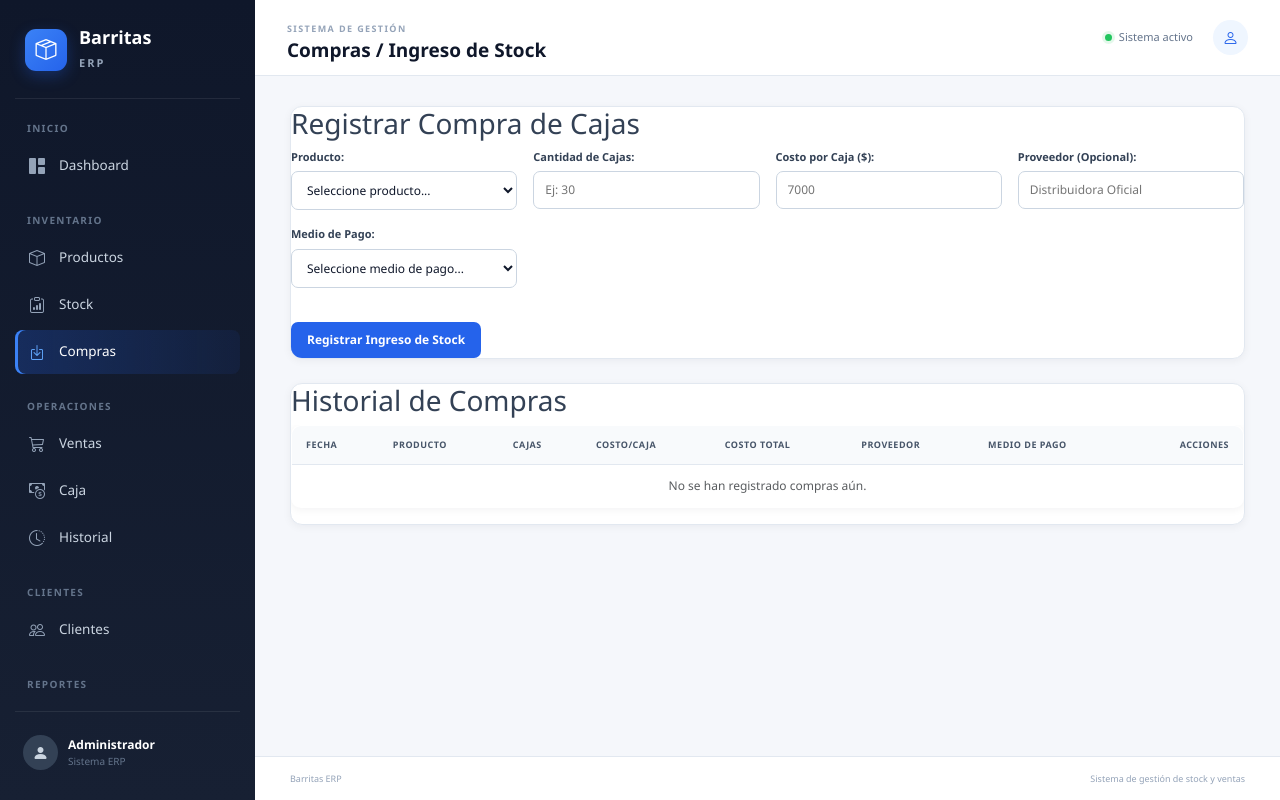
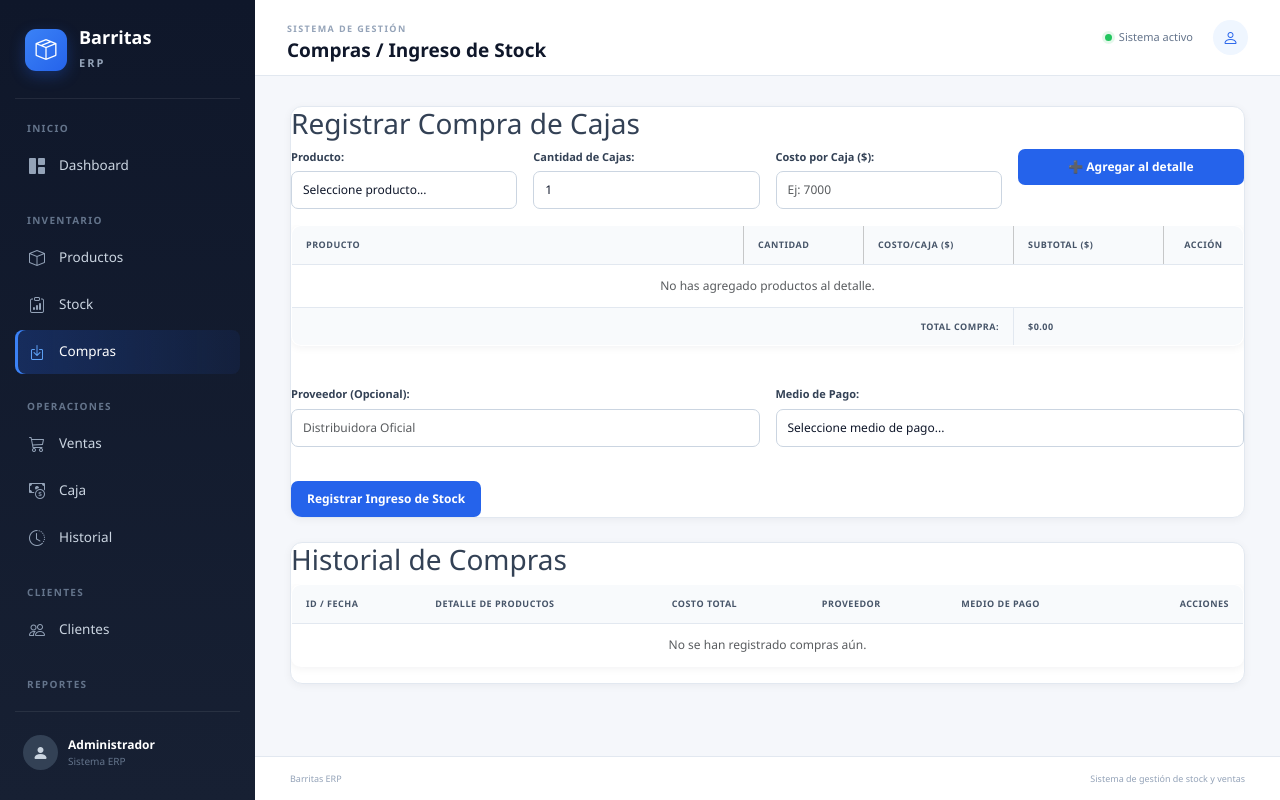
Before and after one commit to FrancoLince/barritas-stock, a Flask app: page /compras in a window 1280 px wide. Run offline with Flask 3, Linux system fonts and the light colour scheme; a user stored in the database is signed in; data that the repository does not hold is empty.

Commit message:
Update compras.html

```diff
--- a/templates/compras.html
+++ b/templates/compras.html
@@ -9,32 +9,72 @@
         <h3>Registrar Compra de Cajas</h3>
     </div>
 
-    <form action="{{ url_for('compras') }}" method="POST">
-        <div class="form-grid">
+    <!-- Formulario Principal -->
+    <form action="{{ url_for('compras') }}" method="POST" id="form-compra">
+        <input type="hidden" name="carrito_data" id="carrito_data">
+
+        <!-- Selector de Productos para agregar al Detalle -->
+        <div class="form-grid mb-3">
             <div class="form-group">
-                <label for="producto_id">Producto:</label>
-                <select id="producto_id" name="producto_id" required>
+                <label for="select_producto">Producto:</label>
+                <select id="select_producto" class="form-control">
                     <option value="">Seleccione producto...</option>
                     {% for prod in productos %}
-                        <option value="{{ prod.id }}">{{ prod.nombre }} - {{ prod.sabor }} (Stock actual: {{ prod.stock_cajas }} cajas)</option>
+                        <option value="{{ prod.id }}" data-nombre="{{ prod.nombre }} - {{ prod.sabor }}" data-costo="{{ prod.costo_caja }}">
+                            {{ prod.nombre }} - {{ prod.sabor }} (Stock actual: {{ prod.stock_cajas }} cajas)
+                        </option>
                     {% endfor %}
                 </select>
             </div>
             <div class="form-group">
-                <label for="cantidad_cajas">Cantidad de Cajas:</label>
-                <input type="number" id="cantidad_cajas" min="1" name="cantidad_cajas" placeholder="Ej: 30" required>
+                <label for="input_cantidad">Cantidad de Cajas:</label>
+                <input type="number" id="input_cantidad" min="1" class="form-control" placeholder="Ej: 30" value="1">
             </div>
             <div class="form-group">
-                <label for="costo_por_caja">Costo por Caja ($):</label>
-                <input type="number" id="costo_por_caja" step="0.01" name="costo_por_caja" placeholder="7000" required>
+                <label for="input_costo">Costo por Caja ($):</label>
+                <input type="number" id="input_costo" step="0.01" class="form-control" placeholder="Ej: 7000">
+            </div>
+            <div class="form-group d-flex align-items-end">
+                <button type="button" class="btn btn-secondary w-100" id="btn-agregar-item">➕ Agregar al detalle</button>
+            </div>
+        </div>
+
+        <!-- Tabla del Carrito/Detalle de Compras -->
+        <div class="table-responsive mb-4">
+            <table class="table table-bordered align-middle" id="tabla-carrito">
+                <thead class="table-light">
+                    <tr>
+                        <th>Producto</th>
+                        <th style="width: 120px;">Cantidad</th>
+                        <th style="width: 150px;">Costo/Caja ($)</th>
+                        <th style="width: 150px;">Subtotal ($)</th>
+                        <th style="width: 80px;" class="text-center">Acción</th>
+                    </tr>
+                </thead>
+                <tbody id="body-carrito">
+                    <tr id="tr-vacio">
+                        <td colspan="5" class="text-center text-muted">No has agregado productos al detalle.</td>
+                    </tr>
+                </tbody>
+                <tfoot>
+                    <tr>
+                        <th colspan="3" class="text-end">Total Compra:</th>
+                        <th colspan="2" id="total-compra">$0.00</th>
+                    </tr>
+                </tfoot>
+            </table>
+        </div>
+
+        <!-- Datos Generales de Pago y Proveedor -->
+        <div class="form-grid">
+            <div class="form-group">
+                <label for="proveedor">Proveedor (Opcional):</label>
+                <input type="text" id="proveedor" name="proveedor" class="form-control" placeholder="Distribuidora Oficial">
             </div>
             <div class="form-group">
-                <label for="proveedor">Proveedor (Opcional):</label>
-                <input type="text" id="proveedor" name="proveedor" placeholder="Distribuidora Oficial">
-            </div>
-            <div class="form-group grid-span-2">
                 <label for="medio_pago">Medio de Pago:</label>
-                <select id="medio_pago" name="medio_pago" required>
+                <!-- Se agrega onchange para ejecutar la función de JS -->
+                <select id="medio_pago" name="medio_pago" class="form-control" onchange="togglePagoMixtoCompra()" required>
                     <option value="">Seleccione medio de pago...</option>
                     <option value="Efectivo">Efectivo</option>
                     <option value="Transferencia">Transferencia</option>
@@ -43,15 +83,17 @@
             </div>
         </div>
 
-        <!-- Campos adicionales desplegables para Pago Mixto -->
-        <div id="div_pago_mixto_compra" class="pago-mixto-container hidden">
-            <div class="form-group">
-                <label for="monto_efectivo">Monto en Efectivo ($):</label>
-                <input type="number" step="0.01" min="0" id="monto_efectivo" name="monto_efectivo" value="0">
-            </div>
-            <div class="form-group">
-                <label for="monto_transferencia">Monto en Transferencia ($):</label>
-                <input type="number" step="0.01" min="0" id="monto_transferencia" name="monto_transferencia" value="0">
+        <!-- Campos para Pago Mixto (Alineados con los IDs esperados en app.js) -->
+        <div id="div_pago_mixto_compra" class="pago-mixto-container mt-3" style="display: none;">
+            <div class="form-grid">
+                <div class="form-group">
+                    <label for="monto_efectivo_compra">Monto en Efectivo ($):</label>
+                    <input type="number" step="0.01" min="0" id="monto_efectivo_compra" name="monto_efectivo" class="form-control" value="0">
+                </div>
+                <div class="form-group">
+                    <label for="monto_transferencia_compra">Monto en Transferencia ($):</label>
+                    <input type="number" step="0.01" min="0" id="monto_transferencia_compra" name="monto_transferencia" class="form-control" value="0">
+                </div>
             </div>
         </div>
 
@@ -59,6 +101,7 @@
     </form>
 </div>
 
+<!-- Historial de Compras -->
 <div class="erp-card">
     <div class="card-header-custom">
         <h3>Historial de Compras</h3>
@@ -68,10 +111,8 @@
         <table class="table align-middle">
             <thead>
                 <tr>
-                    <th>Fecha</th>
-                    <th>Producto</th>
-                    <th>Cajas</th>
-                    <th>Costo/Caja</th>
+                    <th>ID / Fecha</th>
+                    <th>Detalle de Productos</th>
                     <th>Costo Total</th>
                     <th>Proveedor</th>
                     <th>Medio de Pago</th>
@@ -81,10 +122,22 @@
             <tbody>
                 {% for c in compras %}
                 <tr>
-                    <td>{{ c.fecha.strftime('%d/%m/%Y %H:%M') }}</td>
-                    <td><strong>{{ c.producto.nombre if c.producto else 'N/A' }}</strong> ({{ c.producto.sabor if c.producto else '-' }})</td>
-                    <td>+{{ c.cantidad_cajas }} cajas</td>
-                    <td>${{ "{:,.2f}".format(c.costo_por_caja | default(0)) }}</td>
+                    <td>
+                        <strong>#{{ c.id }}</strong><br>
+                        <small class="text-muted">{{ c.fecha.strftime('%d/%m/%Y %H:%M') }}</small>
+                    </td>
+                    <td>
+                        <ul class="mb-0 ps-3">
+                            {% for d in c.detalles %}
+                                <li>
+                                    <strong>{{ d.producto.nombre if d.producto else 'Producto Eliminado' }}</strong>
+                                    ({{ d.producto.sabor if d.producto else '-' }}):
+                                    {{ d.cantidad_cajas }} cajas x ${{ "{:,.2f}".format(d.costo_por_caja) }}
+                                    = <strong>${{ "{:,.2f}".format(d.subtotal) }}</strong>
+                                </li>
+                            {% endfor %}
+                        </ul>
+                    </td>
                     <td><strong>${{ "{:,.2f}".format(c.costo_total | default(0)) }}</strong></td>
                     <td>{{ c.proveedor or '-' }}</td>
                     <td>
@@ -97,14 +150,14 @@
                         {% endif %}
                     </td>
                     <td class="text-end">
-                        <form action="{{ url_for('eliminar_compra', compra_id=c.id) }}" method="POST" class="d-inline" data-confirm="¿Anular esta compra? Se descontará el stock agregado al producto.">
+                        <form action="{{ url_for('eliminar_compra', compra_id=c.id) }}" method="POST" class="d-inline" data-confirm="¿Anular esta compra? Se descontará el stock de cada producto agregado.">
                             <button type="submit" class="btn btn-sm btn-outline-danger">🗑️ Anular</button>
                         </form>
                     </td>
                 </tr>
                 {% else %}
                 <tr>
-                    <td colspan="8" class="text-center text-muted">No se han registrado compras aún.</td>
+                    <td colspan="6" class="text-center text-muted">No se han registrado compras aún.</td>
                 </tr>
                 {% endfor %}
             </tbody>
```
